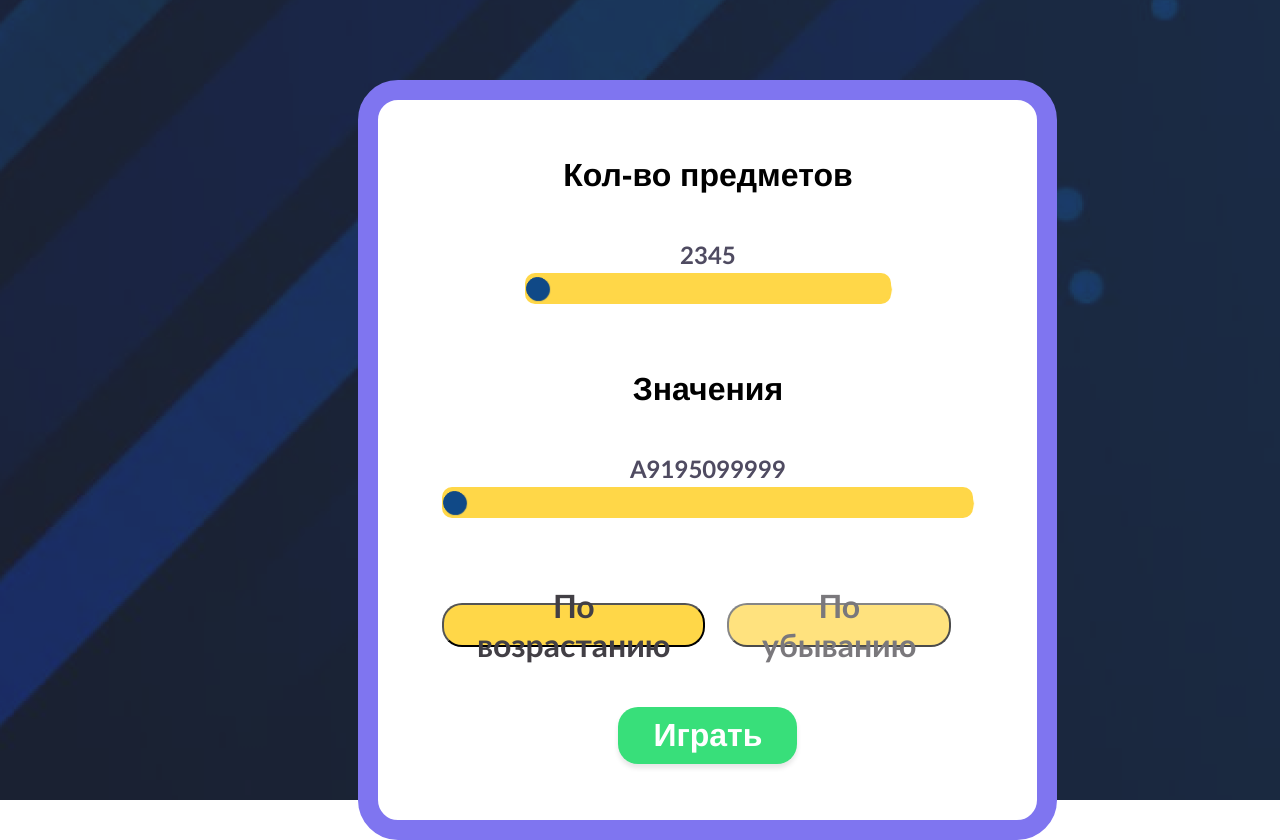
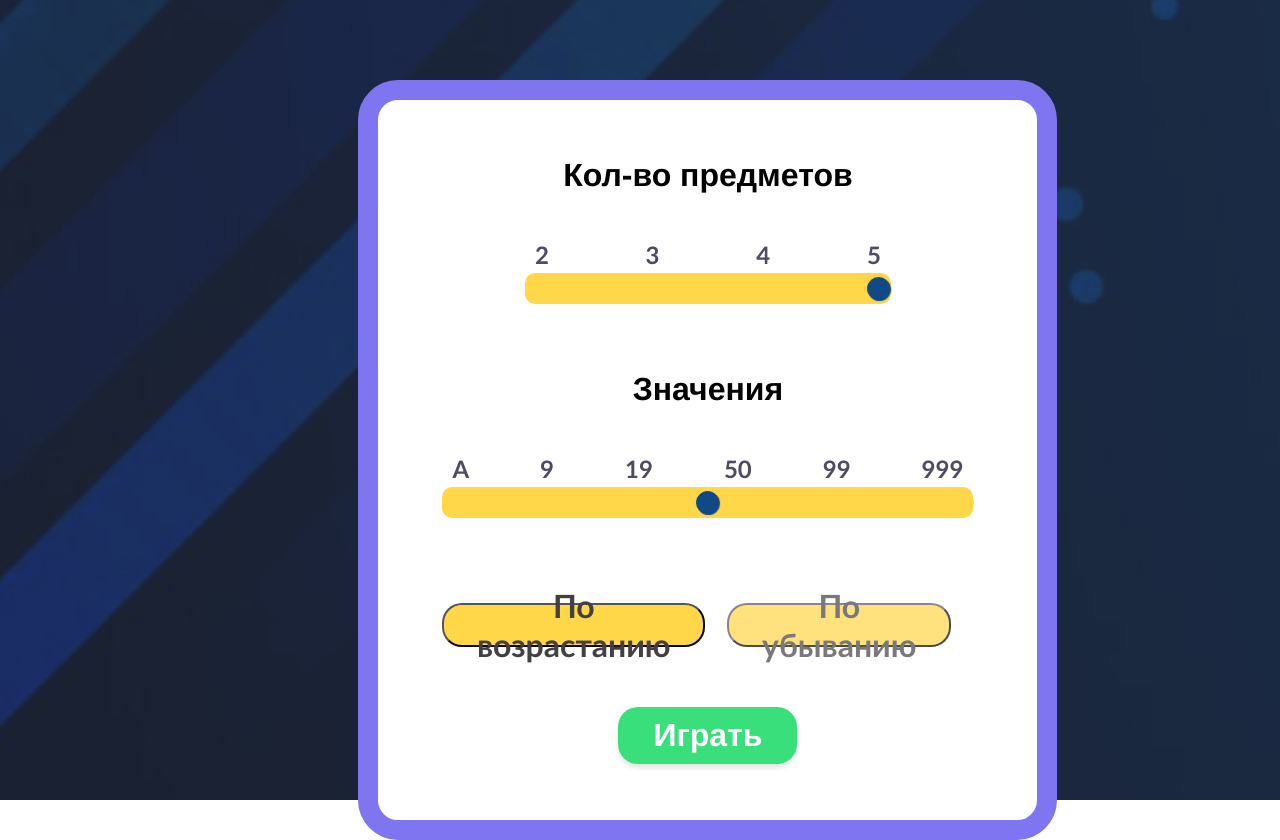
Before and after one commit to arabboyev01/trenajor-game, a Next.js app: page / in a window 1280 px wide. Built offline with nearby package versions, Linux system fonts and the light colour scheme.

Commit message:
add: features

```diff
--- a/components/StartPage/StartPage.tsx
+++ b/components/StartPage/StartPage.tsx
@@ -20,15 +20,15 @@ export default function StartPage(){
         <StartPageWrapper style={{background: `url(${startPageBg.src})`}}>
             <StartModal>
                 <QuantityItem>Кол-во предметов</QuantityItem>
-                <RangeNumsRow>
+                <RangeNumsRow defineWidth={"366px"}>
                     <RangeNums>2</RangeNums>
                     <RangeNums>3</RangeNums>
                     <RangeNums>4</RangeNums>
                     <RangeNums>5</RangeNums>
                 </RangeNumsRow>
-                <InputRange type={"range"}  defineWidth={"366px"} min="0" max="5" value="0" step="1"/>
+                <InputRange type={"range"} step="1" defineWidth={"366px"} min="0" max="3"/>
                 <QuantityItem>Значения</QuantityItem>
-                <RangeNumsRow>
+                <RangeNumsRow defineWidth={"531px"}>
                     <RangeNums>A</RangeNums>
                     <RangeNums>9</RangeNums>
                     <RangeNums>19</RangeNums>
@@ -36,7 +36,7 @@ export default function StartPage(){
                     <RangeNums>99</RangeNums>
                     <RangeNums>999</RangeNums>
                 </RangeNumsRow>
-                <InputRange type={"range"} defineWidth={"531px"} min="0" max="100" value="0" step="10" />
+                <InputRange type={"range"} step="10" defineWidth={"531px"} min="0" max="100"  />
                 <ButtonWrapper>
                     <Button defaultOpacity={"1"}>По возрастанию</Button>
                     <Button defaultOpacity={"0.7"}>По убыванию</Button>
--- a/components/StartPage/startpage.style.ts
+++ b/components/StartPage/startpage.style.ts
@@ -24,6 +24,7 @@ export const StartModal = styled.div`
    display: flex;
    flex-direction: column;
    align-items: center;
+
 `
 export const QuantityItem = styled.h1`
 font-family: 'Helvetica';
@@ -130,7 +131,7 @@ border-radius: 10px;
 `
 
 export const RangeNumsRow = styled.div<RangeBtn>`
-   max-width: ${(props) => props.defineWidth};
+   width: ${(props) => props.defineWidth};
    display: flex;
    flex-direction: row;
    align-items: center;
@@ -146,6 +147,7 @@ export const RangeNums = styled.p`
    line-height: 29px;
    text-align: center;
    color: #4F4B61;
+   padding: 0 10px;
 `
 
 export const ButtonWrapper = styled.div`
```
